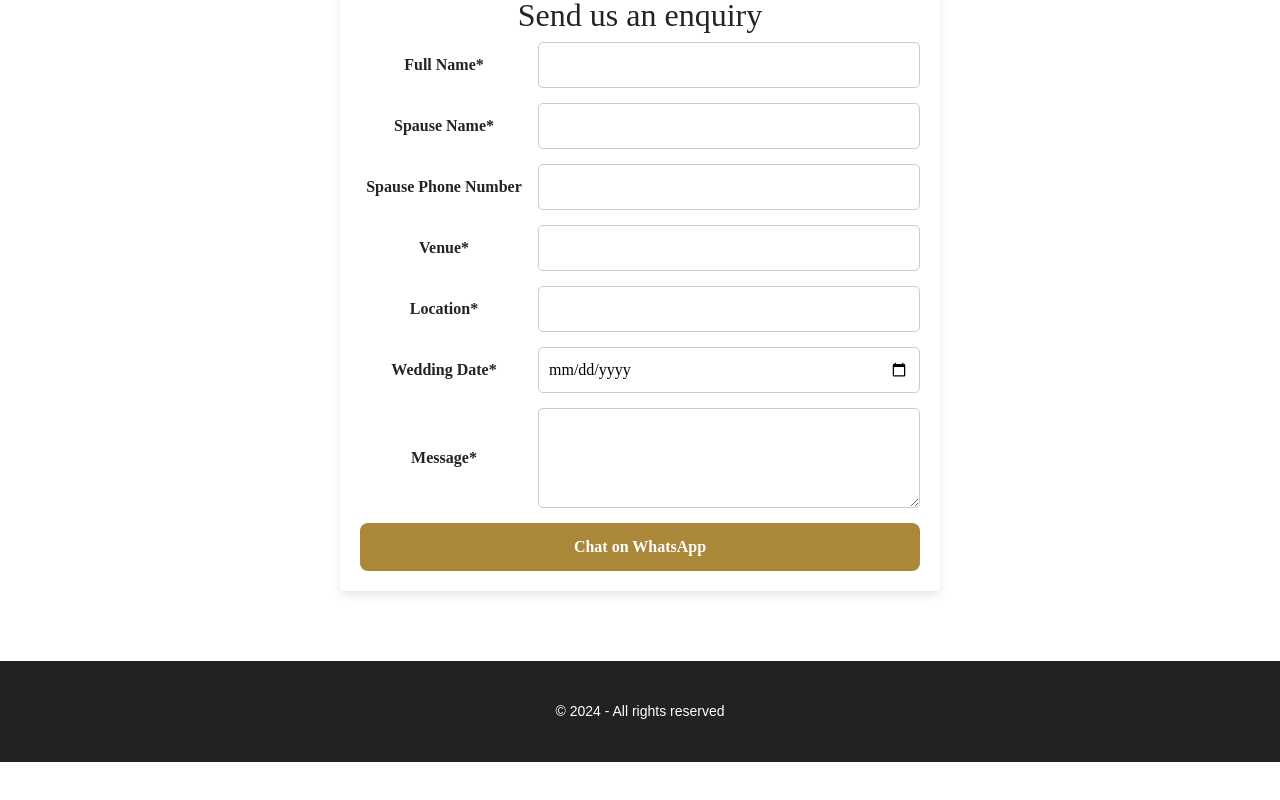
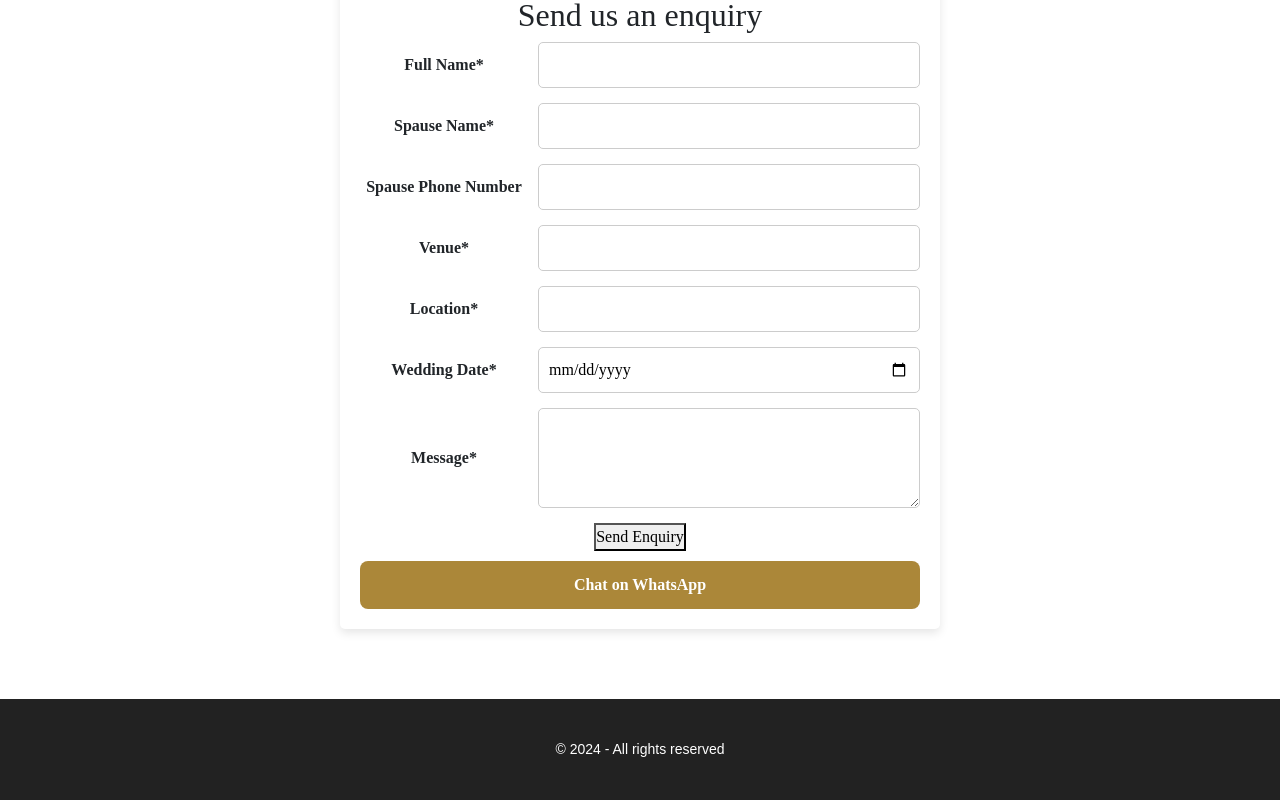
Before and after one commit to saniyathahseen/ts_website, a React (Create React App) app: page /enquire in a window 1280 px wide. Shown: the part 829-1629 px from the top of the page. Before the commit the page ends 1591 px from the top, so only its background shows below. Built offline with nearby package versions, Linux system fonts and the light colour scheme.

Commit message:
small update from copilot

```diff
--- a/src/Pages/Enquire/Enquire.js
+++ b/src/Pages/Enquire/Enquire.js
@@ -22,8 +22,8 @@ const Enquiry = () => {
 
   const handleSubmit = (e) => {
     e.preventDefault();
-    // Handle form submission logic here
-    console.log(formData);
+    // TODO: send formData to server or email service
+    // Remove console logging to avoid leaking PII in production
     // Reset form fields
     setFormData({
       fullName: '',
@@ -136,11 +136,14 @@ const Enquiry = () => {
                 required
               ></textarea>
             </div>
-            <button type="button" className="whatsapp-btn">
-              <a href={getWhatsAppLink()} target="_blank" rel="noopener noreferrer">
-                <i className="fab fa-whatsapp" aria-hidden="true"></i> Chat on WhatsApp
-              </a>
-            </button>
+            <div className="enquire-actions">
+              <button type="submit" className="submit-btn">Send Enquiry</button>
+              <button type="button" className="whatsapp-btn">
+                <a href={getWhatsAppLink()} target="_blank" rel="noopener noreferrer">
+                  <i className="fab fa-whatsapp" aria-hidden="true"></i> Chat on WhatsApp
+                </a>
+              </button>
+            </div>
           </form>
         </div>
       </center>
--- a/src/Shared/Components/StoriesCard/StoriesCard.js
+++ b/src/Shared/Components/StoriesCard/StoriesCard.js
@@ -6,8 +6,7 @@ const StoriesCard = forwardRef(({ data, mode }, ref) => {
   return (
     <div className="stories-card">
       <div className="card mb-3 text-center">
-        {/* eslint-disable-next-line jsx-a11y/alt-text */}
-        <img className="card-img-top mx-auto" src={data?.src} alt={data?.title} />
+        <img className="card-img-top mx-auto" src={data?.src} alt={data?.title || "Story image"} />
         <div className="card-body">
           <h5 className="card-title">{data?.desc}</h5>
           <div className="meta">
--- a/src/Shared/Components/TestimonialsCard/TestimonialsCard.js
+++ b/src/Shared/Components/TestimonialsCard/TestimonialsCard.js
@@ -5,10 +5,9 @@ const TestimonialsCard = forwardRef(({ data }, ref) => {
     return (
         <div className="testimonial-card">
             <div className="testimonial-content text-center rounded shadow-sm py-5 px-4">
-                {/* eslint-disable-next-line jsx-a11y/alt-text */}
                 <img
                     src={data?.src}
-                    alt={data?.title}
+                    alt={data?.title || "Profile image"}
                     className="img-fluid rounded-circle mb-3 img-thumbnail shadow-sm"
                     width="100"
                 />
```
